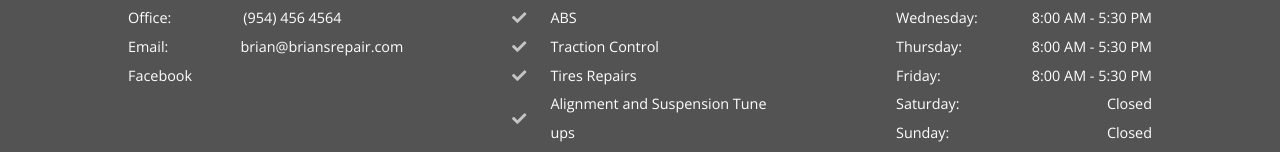
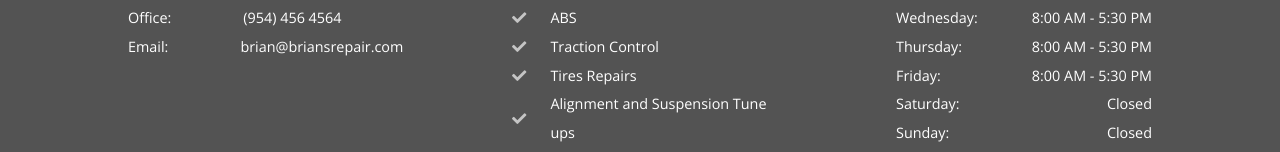
Before and after one commit to TrellixVulnTeam/brian-auto-repair_816O, a website: page contact/contact.html in a window 1280 px wide. Shown: the part 1871-2023 px from the top of the page. Drawn offline with nearby package versions, Linux system fonts and the light colour scheme.

Commit message:
Removed the Facebook link in the Footer.

```diff
--- a/contact/contact.html
+++ b/contact/contact.html
@@ -296,16 +296,6 @@
                 </a>
               </span>
             </div>
-
-            <div class="footer__details footer__details--social-link">
-              <a
-                href="https://www.facebook.com/BriansAutoRepairSarasota/"
-                rel="noreferrer noopener"
-                target="_blank"
-              >
-                Facebook
-              </a>
-            </div>
           </div>
 
           <div class="footer__box">
```
